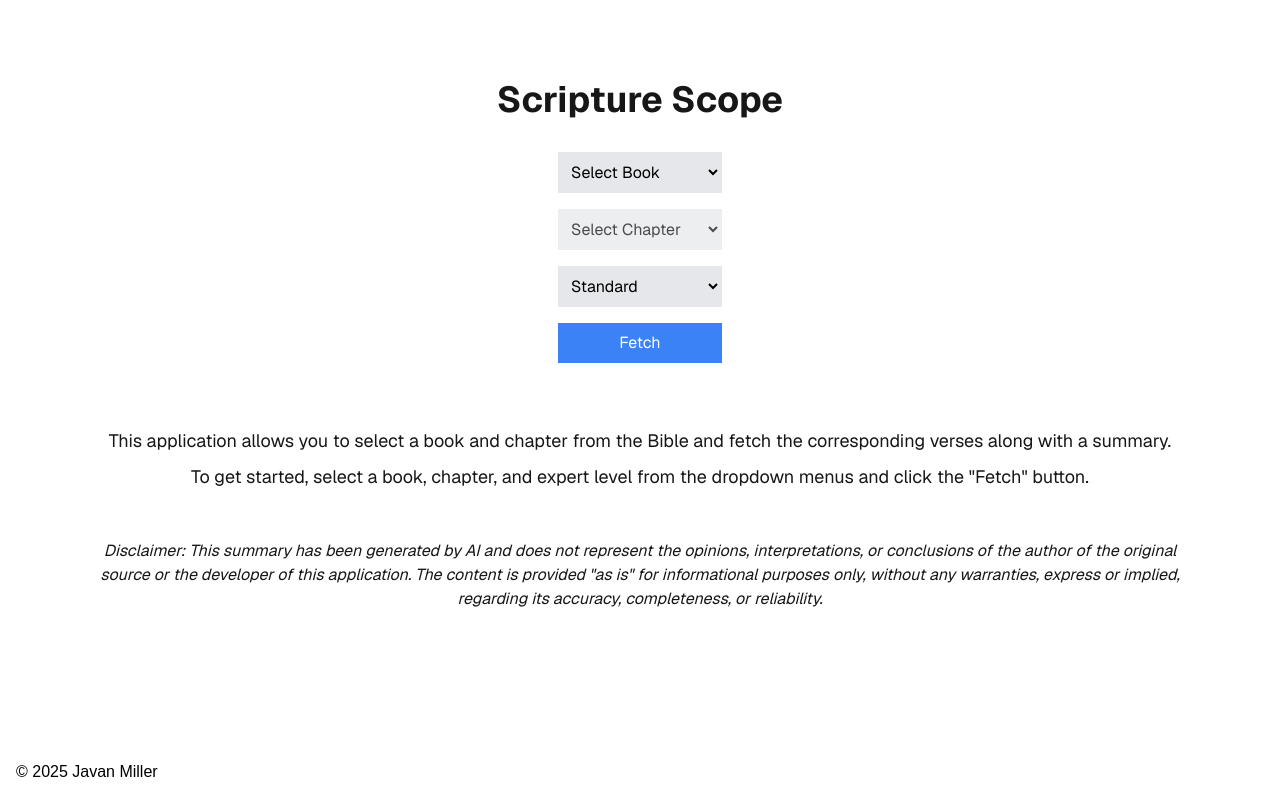
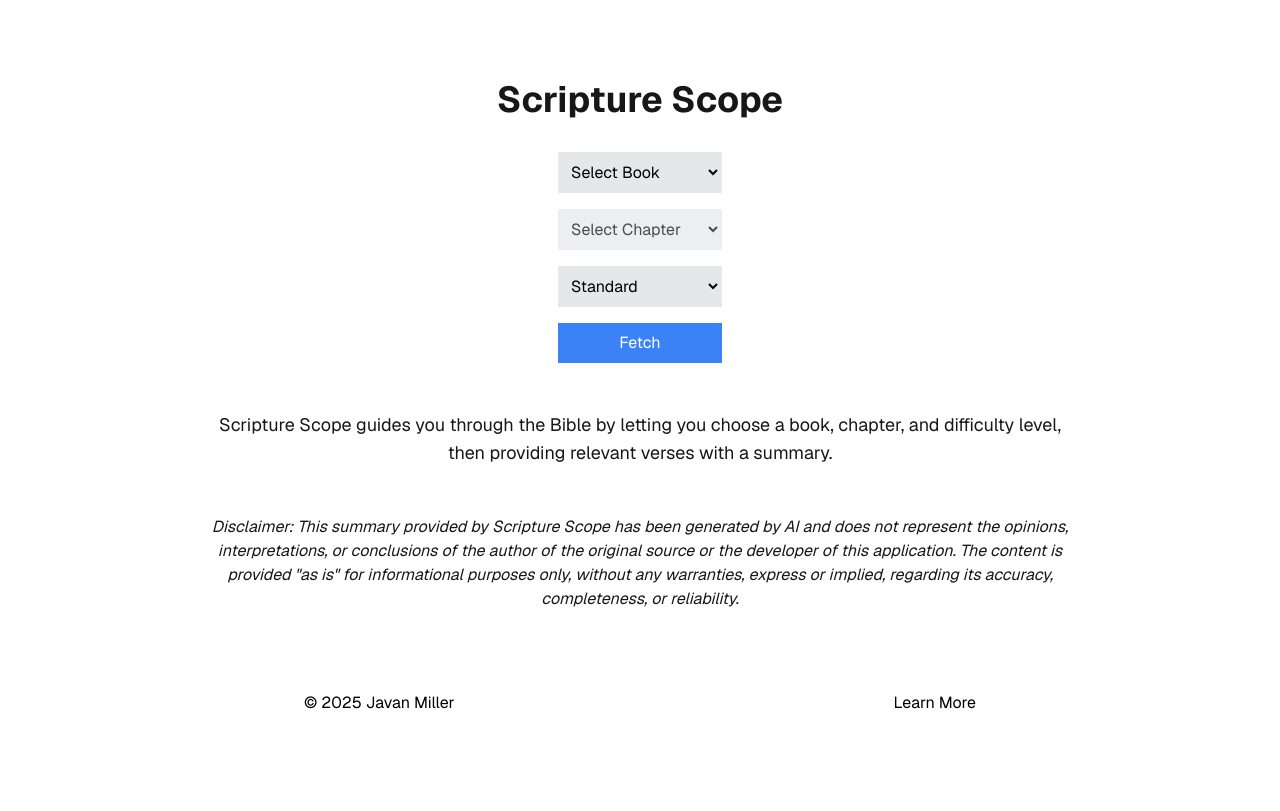
Before and after one commit to javanm0/BibleApp, a Next.js app: page / in a window 1280 px wide. Built offline with nearby package versions, Linux system fonts and the light colour scheme.

Commit message:
Modify main page layout

```diff
--- a/app/page.tsx
+++ b/app/page.tsx
@@ -91,7 +91,7 @@ export default function Home() {
   };
 
   return (
-    <div className="flex flex-col min-h-screen">
+    <div className="flex flex-col min-h-screen max-w-5xl mx-auto">
       <main className="flex flex-col gap-8 items-center flex-grow p-8 pb-20 sm:p-20 font-[family-name:var(--font-geist-sans)]">
         <h1 className="text-4xl font-bold">Scripture Scope</h1>
         <div className="flex flex-col gap-4">
@@ -137,14 +137,10 @@ export default function Home() {
         </div>
         {showIntro && (
           <div className="mt-4 text-center">
-            <p className="mt-4 text-lg">
-              This application allows you to select a book and chapter from the Bible and fetch the corresponding verses along with a summary.
-            </p>
-            <p className="mt-2 text-lg">
-              To get started, select a book, chapter, and expert level from the dropdown menus and click the &quot;Fetch&quot; button.
-            </p>
+            <p className="text-lg">
+            Scripture Scope guides you through the Bible by letting you choose a book, chapter, and difficulty level, then providing relevant verses with a summary.</p>
             <p className="mt-12 text-md italic">
-              Disclaimer: This summary has been generated by AI and does not represent the opinions, interpretations, or conclusions of the author
+              Disclaimer: This summary provided by Scripture Scope has been generated by AI and does not represent the opinions, interpretations, or conclusions of the author
               of the original source or the developer of this application. The content is provided &quot;as is&quot; for informational purposes only, without
               any warranties, express or implied, regarding its accuracy, completeness, or reliability.
             </p>
@@ -168,12 +164,18 @@ export default function Home() {
             </div>
           </div>
         )}
+
+      <footer className="pb-4 w-full mt-12">
+        <div className="max-w-2xl mx-auto flex justify-between items-center">
+          <p className="text-black dark:text-white">
+            © 2025 <a href="https://www.javanmiller.com">Javan Miller</a>
+          </p>
+          <div className="text-black dark:text-white">
+            <a href="https://www.javanmiller.com/blog/ScriptureScope">Learn More</a>
+          </div>
+        </div>
+      </footer>
       </main>
-      <footer className="text-left pl-4 pb-4 w-full">
-        <p className="text-black dark:text-white">
-          © 2025 <a href="https://www.javanmiller.com">Javan Miller</a>
-        </p>
-      </footer>
     </div>
   );
 }
```
